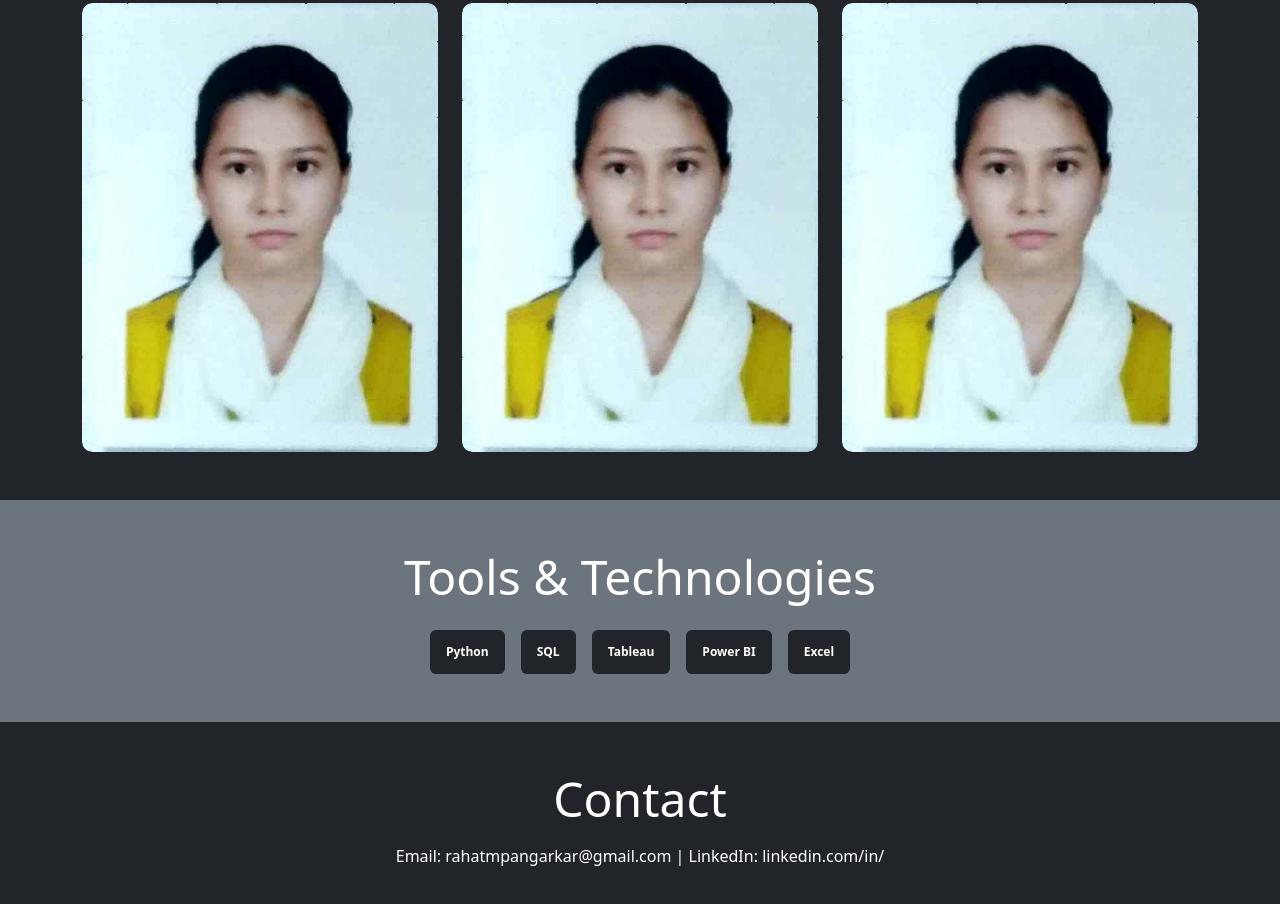
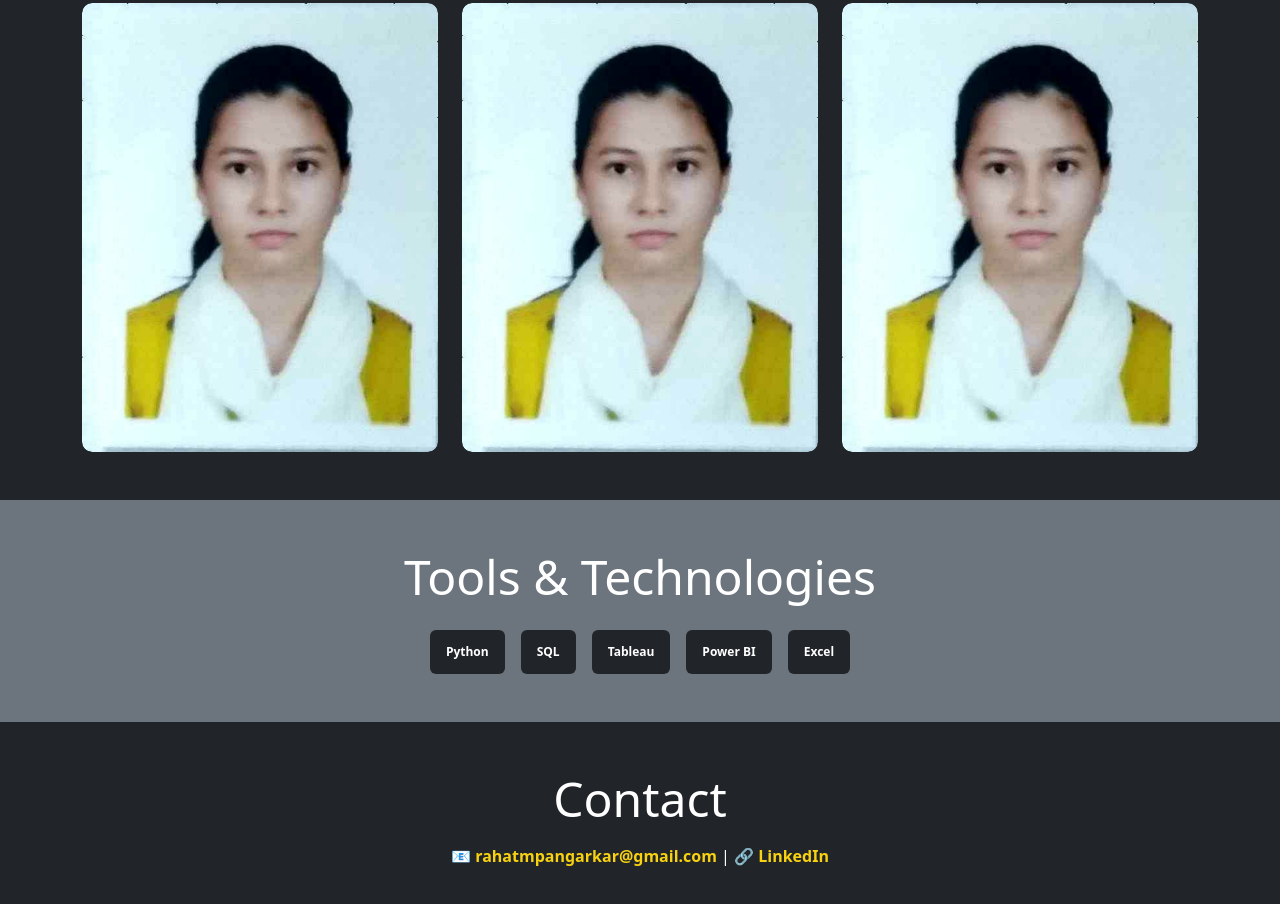
Before and after one commit to itsmesaim/client_RP, a plain HTML site: page index.html in a window 1280 px wide. Shown: the part 1135-2039 px from the top of the page. Drawn offline with nearby package versions, Linux system fonts and the light colour scheme.

Commit message:
fixed contact section

```diff
--- a/index.html
+++ b/index.html
@@ -115,9 +115,13 @@
     <section id="contact" class="py-5 text-center fade-in">
         <div class="container">
             <h2 class="display-5">Contact</h2>
-            <p class="mt-3">Email: rahatmpangarkar@gmail.com | LinkedIn: linkedin.com/in/</p>
+            <p class="mt-3">
+                📧 <a href="mailto:rahatmpangarkar@gmail.com" class="contact-link">rahatmpangarkar@gmail.com</a> |
+                🔗 <a href="https://www.linkedin.com/in/rahat-pangarkar-4b5179212" target="_blank" class="contact-link">LinkedIn</a>
+            </p>
         </div>
     </section>
+
 
     <!-- Bootstrap JS -->
     <script src="https://cdn.jsdelivr.net/npm/bootstrap@5.3.0/dist/js/bootstrap.bundle.min.js"></script>
--- a/style.css
+++ b/style.css
@@ -76,6 +76,19 @@ body, html {
     border-radius: 10px;
 }
 
+/* Contact Links Styling */
+.contact-link {
+    font-weight: bold;
+    color: #f8d210; /* Highlight color */
+    text-decoration: none;
+    transition: color 0.3s ease-in-out, transform 0.2s ease;
+}
+
+.contact-link:hover {
+    color: #ff5733; /* Change color on hover */
+    transform: scale(1.1);
+}
+
 
 @keyframes shake {
     0% { transform: translateX(-3px) rotate(-2deg); }
```
